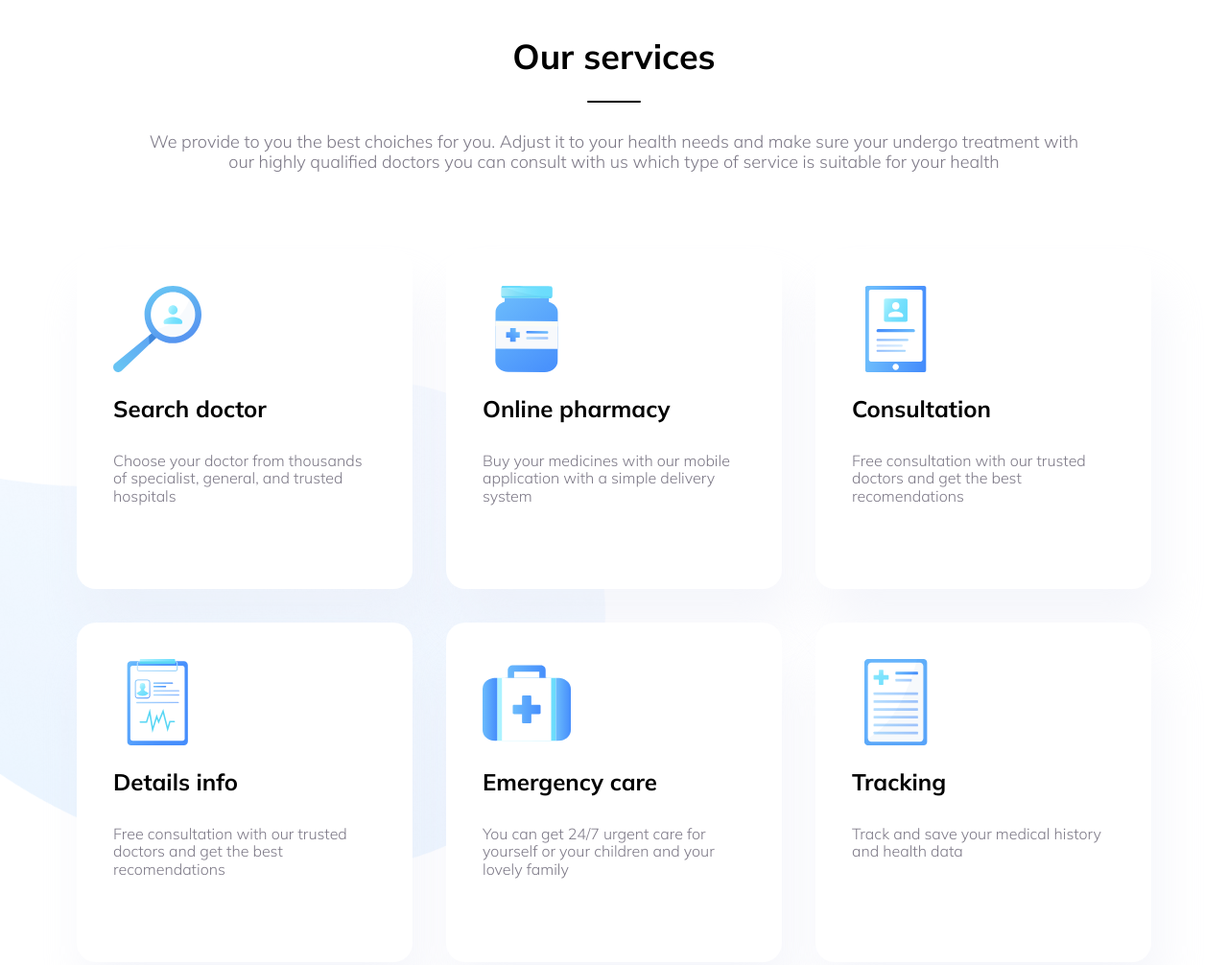
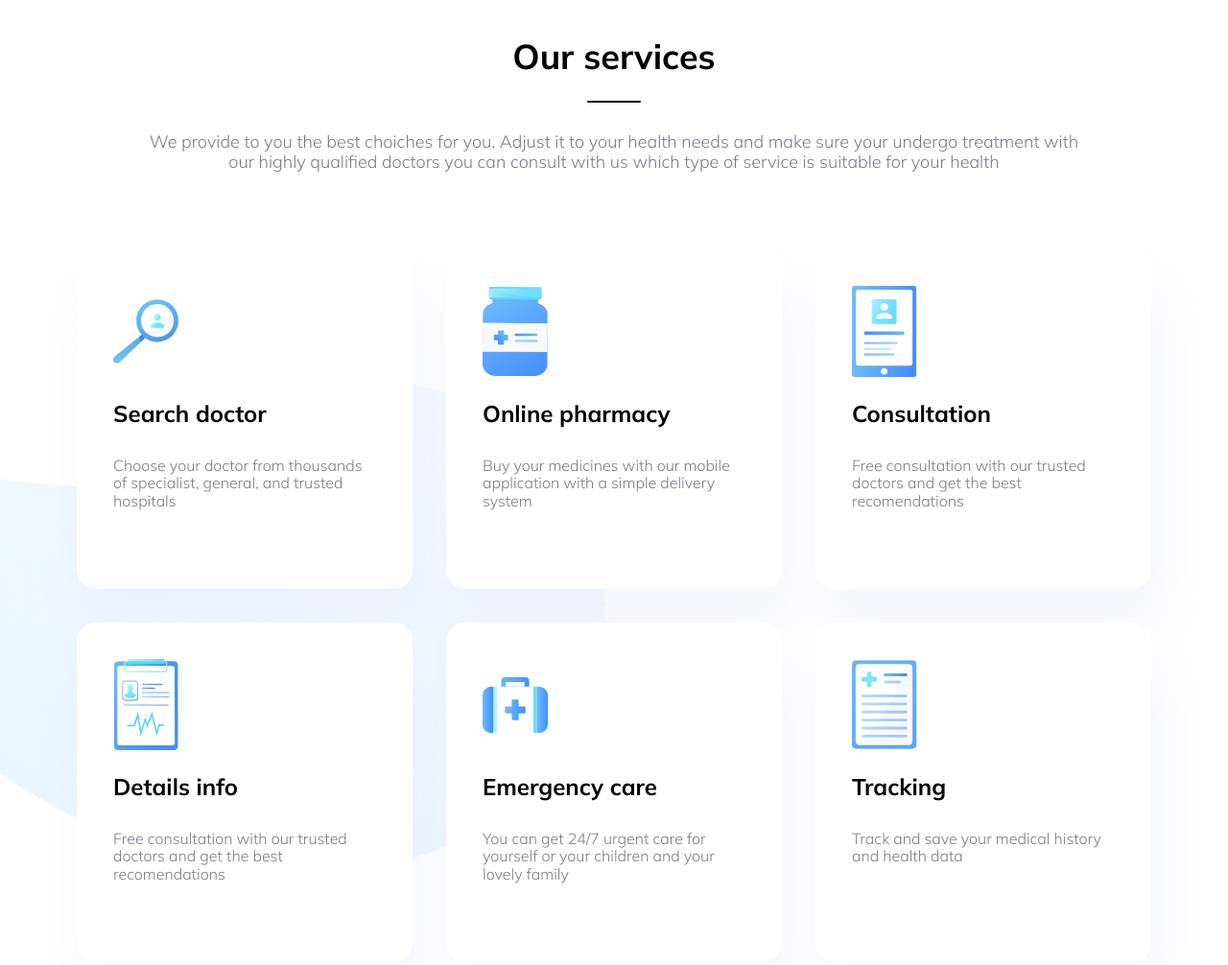
Before and after one commit to Kishinskiy/trafalgar-html-template, a website: page src/index.html in a window 1280 px wide. Shown: the part 832-1838 px from the top of the page at 96% size. Drawn offline with Linux system fonts and the light colour scheme.

Commit message:
update image size

```diff
--- a/src/sass/blocks/_services_cards.scss
+++ b/src/sass/blocks/_services_cards.scss
@@ -45,8 +45,8 @@
         box-shadow: 10px 40px 50px rgba(229, 233, 246, 0.4);
         border-radius: 20px;
         &__image{
-            width: 92px;
-            height: 90px;
+            width: 68px;
+            height: 95px;
             margin-left: 0;
             margin-bottom: 22px;
         }
```
Also changed, not shown: src/css/style.min.css.
